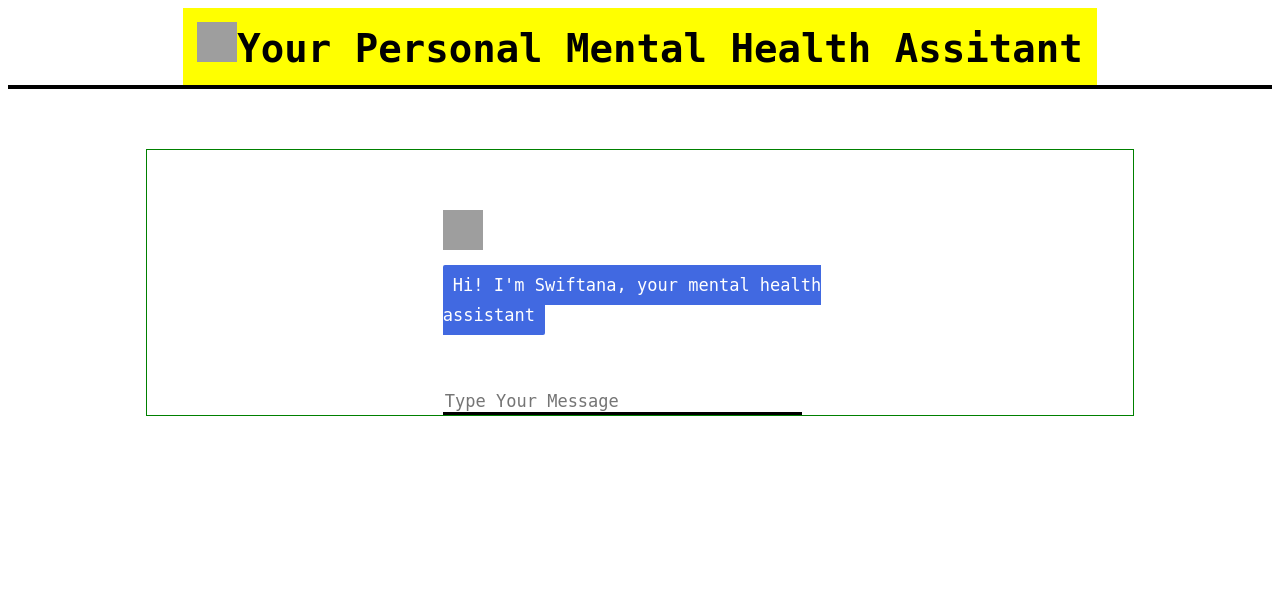
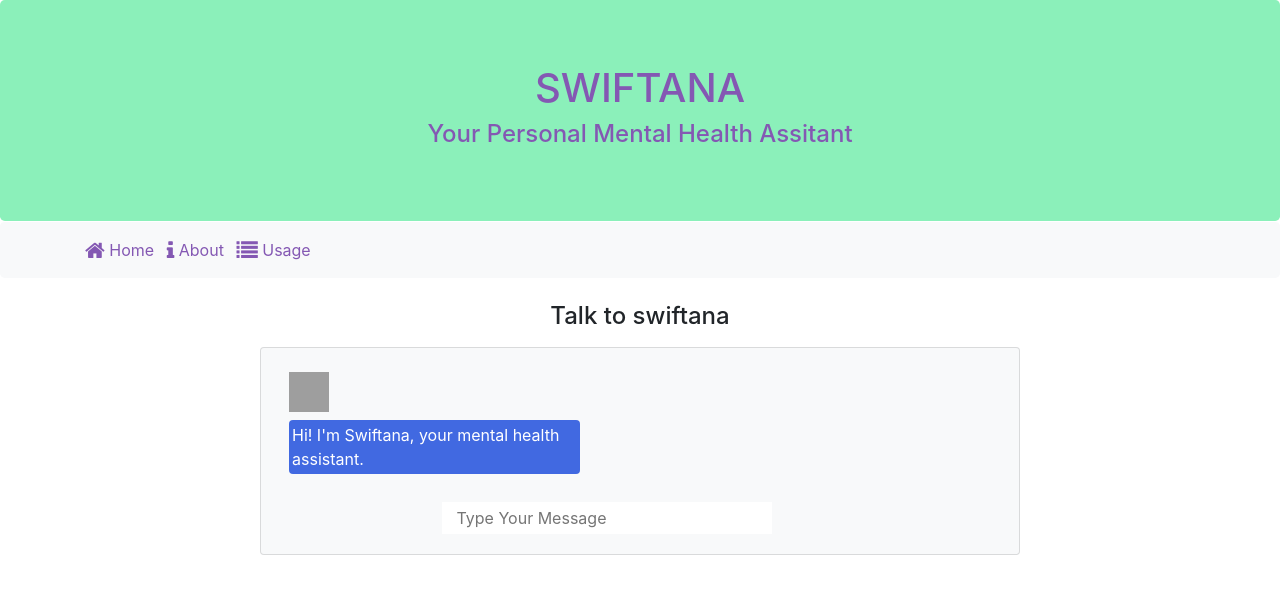
Before and after one commit to muhdibee/swiftana2, a Flask app: page / in a window 1280 px wide. Shown: the top 594 px of the page. Run offline with Flask 2, Linux system fonts and the light colour scheme; parts of the project's set-up code (start-up, migrations or seed data) failed here and were passed over; some libraries are stand-ins or nearby versions; grey boxes are pictures that could not be loaded.

Commit message:
UI Redesign

```diff
--- a/src/templates/home.html
+++ b/src/templates/home.html
@@ -1,141 +1,55 @@
 <!DOCTYPE html>
 <html>
   <head>
+    <meta charset="utf-8">
+    <meta name="viewport" content="width=device-width, initial-scale=1, shrink-to-fit=no">
+    <meta http-equiv="x-ua-compatible" content="ie=edge">
     <title>Swiftana</title>
     <link
         rel="shortcut icon"
         type="image/x-icon"
-      href="https://user-images.githubusercontent.com/20112458/49326597-773b7280-f57a-11e8-853d-20ed61d18b0d.png"
-    />
+        href="https://user-images.githubusercontent.com/20112458/49326597-773b7280-f57a-11e8-853d-20ed61d18b0d.png"/>
       <script src="https://ajax.googleapis.com/ajax/libs/jquery/3.2.1/jquery.min.js"></script>
-    <style>
-      body {
-        font-family: monospace;
-      }
-      h1 {
-        background-color: yellow;
-        display: inline-block;
-        font-size: 3em;
-        margin: 0;
-        padding: 14px;
-      }
-      h3 {
-        color: black;
-        font-size: 20px;
-        margin-top: 3px;
-        text-align: center;
-      }
-      #chatbox {
-        margin-left: auto;
-        margin-right: auto;
-        width: 40%;
-        margin-top: 60px;
-      }
-      #userInput {
-        margin-left: auto;
-        margin-right: auto;
-        width: 40%;
-        margin-top: 60px;
-      }
-      #textInput {
-        width: 90%;
-        border: none;
-        border-bottom: 3px solid black;
-        font-family: monospace;
-        font-size: 17px;
-      }
-      .userText {
-        color: white;
-        font-family: monospace;
-        font-size: 17px;
-        text-align: right;
-        line-height: 30px;
-      }
-      .userText span {
-        background-color: #808080;
-        padding: 10px;
-        border-radius: 2px;
-      }
-      .botText {
-        color: white;
-        font-family: monospace;
-        font-size: 17px;
-        text-align: left;
-        line-height: 30px;
-      }
-      .botText span {
-        background-color: #4169e1;
-        padding: 10px;
-        border-radius: 2px;
-      }
-      #tidbit {
-        position: absolute;
-        bottom: 0;
-        right: 0;
-        width: 300px;
-      }
-      .boxed {
-        margin-left: auto;
-        margin-right: auto;
-        width: 78%;
-        margin-top: 60px;
-        border: 1px solid green;
-      }
-      .box {
-        border: 2px solid black;
-      }
-    </style>
+      <link rel="stylesheet" href="https://stackpath.bootstrapcdn.com/bootstrap/4.4.1/css/bootstrap.min.css" integrity="sha384-Vkoo8x4CGsO3+Hhxv8T/Q5PaXtkKtu6ug5TOeNV6gBiFeWPGFN9MuhOf23Q9Ifjh" crossorigin="anonymous">
+      <link href="https://stackpath.bootstrapcdn.com/font-awesome/4.7.0/css/font-awesome.min.css" rel="stylesheet" integrity="sha384-wvfXpqpZZVQGK6TAh5PVlGOfQNHSoD2xbE+QkPxCAFlNEevoEH3Sl0sibVcOQVnN" crossorigin="anonymous">
+      <link rel = "stylesheet" type = "text/css" href = "styles.css" />
   </head>
   <body>
-    <center>
-      <h1>
-        <img
-          src="https://user-images.githubusercontent.com/20112458/49326597-773b7280-f57a-11e8-853d-20ed61d18b0d.png"
-          alt="CANDICE"
-          style="width:40px;height:40px;"
-        />Your Personal Mental Health Assitant
-      </h1>
-    </center>
-<div class="box"></div>
-    <div class="boxed">
-      <div>
-        <div id="chatbox">
-          <img
-            src="https://user-images.githubusercontent.com/20112458/49326597-773b7280-f57a-11e8-853d-20ed61d18b0d.png"
-            alt="CANDICE"
-            style="width:40px;height:40px;"
-          />
-          <p class="botText">
-            <span>Hi! I'm Swiftana, your mental health assistant</span>
-          </p>
+    <div class="jumbotron text-center my-0">
+       <h1>SWIFTANA</h1>
+       <h4>Your Personal Mental Health Assitant</h4>
     </div>
-        <div id="userInput">
-          <input id="textInput" type="text" name="msg" placeholder="Type Your Message" />
+    <div class="jumbotron navjumbotron py-3 my-0 bg-light">
+        <div class="container containernav ">
+        <div class="mr-auto navigation">
+          <a class="mr-2 active" href="#"><span class="fa fa-home fa-lg"></span> Home</a>
+          <a class="mr-2" href="./aboutus.html"><span class="fa fa-info fa-lg"></span> About</a>
+          <a class="mr-2" href="#"><span class="fa fa-list fa-lg"></span> Usage</a>
         </div>
       </div>
     </div>
-    <script>
-        function getBotResponse() {
-          var rawText = $("#textInput").val();
-          var userHtml = '<p class="userText"><span>' + rawText + "</span></p>";
-          $("#textInput").val("");
-          $("#chatbox").append(userHtml);
-          document
-            .getElementById("userInput")
-            .scrollIntoView({ block: "start", behavior: "smooth" });
-          $.get("/get", { msg: rawText }).done(function(data) {
-            var botHtml = '<p class="botText"><span>' + data + "</span></p>";
-            $("#chatbox").append(botHtml);
-            document
-              .getElementById("userInput")
-              .scrollIntoView({ block: "start", behavior: "smooth" });
-          });
-        }
-        $("#textInput").keypress(function(e) {
-          if (e.which == 13) {
-            getBotResponse();
-          }
-        });
-</script>
+    <div class="container my-3">
+      <div class="row">
+        <h4 class="text-center mx-auto mt-2 col-12">Talk to swiftana</h4>
+      </div>
+      <div class="row chartArea">
+        <div id="chatCard" class="col-12 card mx-auto mt-2 px-2 col-md-8 bg-light">
+          <div class="card-body">
+          <div class="row">
+            <div id="chatbox" class="col-12 md-col-10 my-1">
+              <img src="https://user-images.githubusercontent.com/20112458/49326597-773b7280-f57a-11e8-853d-20ed61d18b0d.png"
+            alt="CANDICE"
+            style="width:40px;height:40px;"/>
+              <div class="botText"><div class="col-10 my-2">Hi! I'm Swiftana, your mental health assistant.</div></div>
+            </div>
+            <div id="userInput" class="mb-0 mt-3 mx-auto col-10 col-md-7">
+              <input id="textInput" class="mb-0 mx-auto col-10" type="text" name="msg" placeholder="Type Your Message" />
+            </div>
+          </div>
+        </div>
+        </div>
+      </div>
+    </div>
+    <script src="script.js"></script>
   </body>
 </html>
--- /dev/null
+++ b/src/templates/script.js
@@ -0,0 +1,21 @@
+function getBotResponse() {
+  var rawText = $("#textInput").val();
+  var userHtml = '<div class="userText my-1 col-10 mr-1"><div>' + rawText + "</div></div>";
+  $("#textInput").val("");
+  $("#chatbox").append(userHtml);
+  document
+    .getElementById("userInput")
+    .scrollIntoView({ block: "start", behavior: "smooth" });
+  $.get("/get", { msg: rawText }).done(function(data) {
+    var botHtml = '<div class="botText"><div>' + data + "</div></div>";
+    $("#chatbox").append(botHtml);
+    document
+      .getElementById("userInput")
+      .scrollIntoView({ block: "start", behavior: "smooth" });
+  });
+}
+$("#textInput").keypress(function(e) {
+  if (e.which == 13) {
+    getBotResponse();
+  }
+});
--- /dev/null
+++ b/src/templates/styles.css
@@ -0,0 +1,56 @@
+
+.jumbotron{
+    background-color:#8bf0ba;
+    color:#8458B3;
+}
+
+.navigation a {
+    display: inline;
+    color: #8458B3;
+}
+
+.navjumbotron {
+    border-top: 1px solid #fff;
+    background-color: #fff;
+}
+
+#textInput {
+    height: 2rem;
+    width: 90%;
+    border: none;
+  }
+
+  .userText {
+    color: white;
+    float:right;
+  }
+
+  .userText div {
+    background-color: #808080;
+    padding: 3px;
+    border-radius: 4px;
+    float:right;
+  }
+
+  .botText {
+    display: flex;
+    color: white;
+    max-width: fit-content;
+    /* min-width: 500px; */
+  }
+
+  .botText div {
+    background-color: #4169e1;
+    padding: 3px;
+    border-radius: 4px;
+  }
+
+  #tidbit {
+    position: absolute;
+    bottom: 0;
+    right: 0;
+    width: 300px;
+  }
+
+  #chatCard {
+  }
```
Lines whose indentation alone changed are shown as unchanged.
